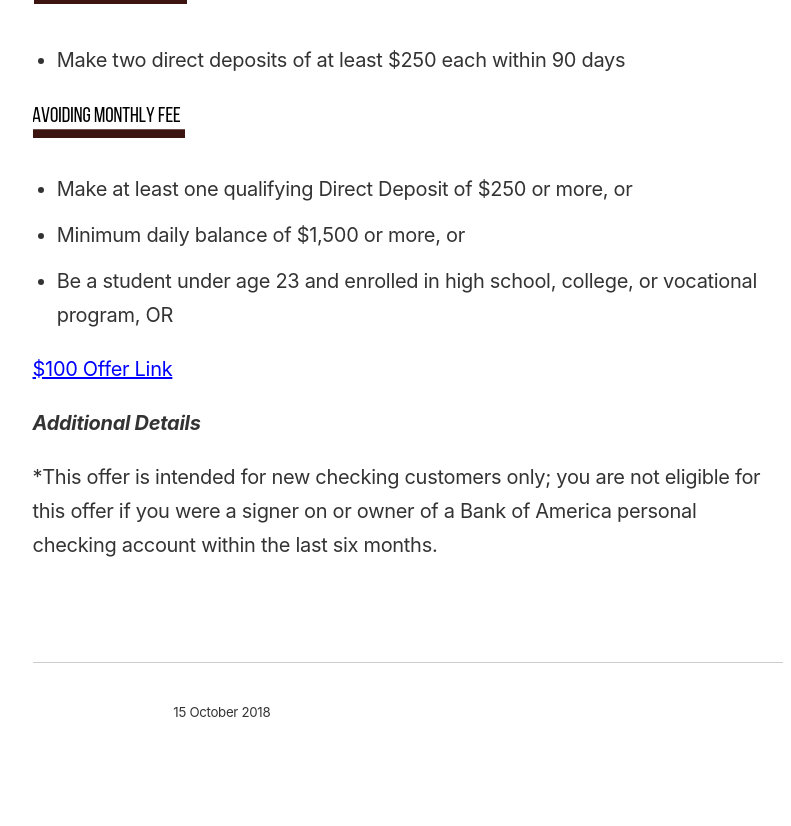
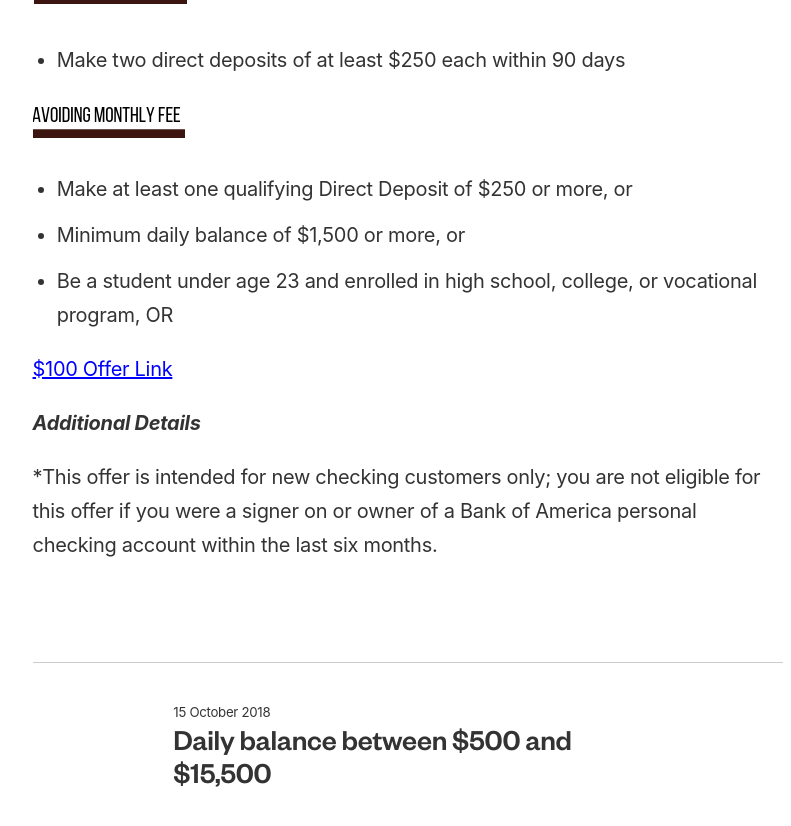
Before and after one commit to ohiosveryown/atldeals, a Jekyll site: the page built from _posts/2018-10-22-post-nine.markdown, in a window 1280 px wide and 900 px high, scrolled down 1123 px. Shown: the top 826 px of the window, without its empty margins (232-1023 px from the left). Built offline with Jekyll 4.4.1, drawn with Linux system fonts in a browser that asks for light colours.

Commit message:
Updated Second Post

```diff
--- a/_posts/2018-10-15-second-post.markdown
+++ b/_posts/2018-10-15-second-post.markdown
@@ -4,6 +4,9 @@
 categories:
 - bank-bonus
 - new
+postTitle: Fifth Third
+description: 'Daily balance between $500 and $15,500 '
+image: "/uploads/kyle-sudu-399677-unsplash.jpg"
 layout: post
 ---
 
```
Also changed, not shown: other parts of _posts/2018-10-15-second-post.markdown (+2 -3 lines).
